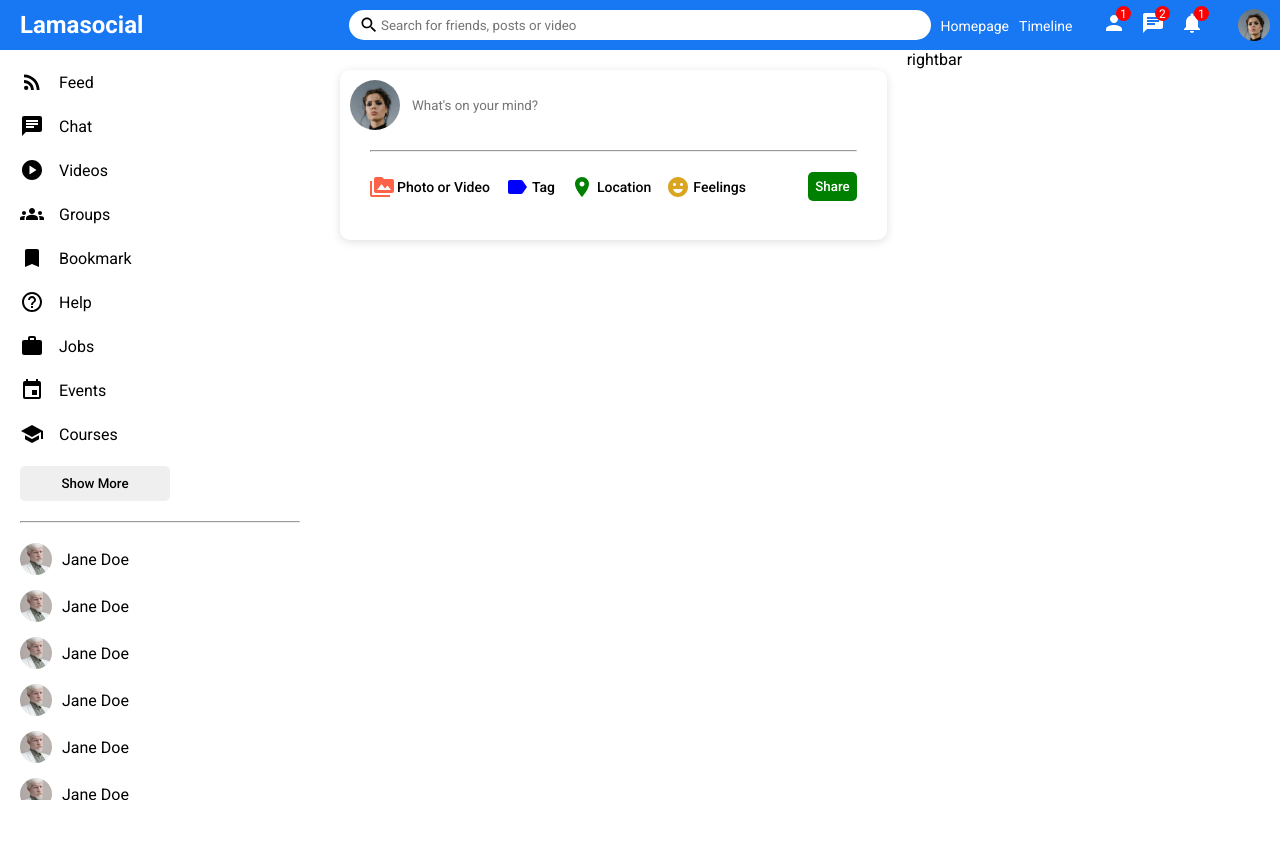
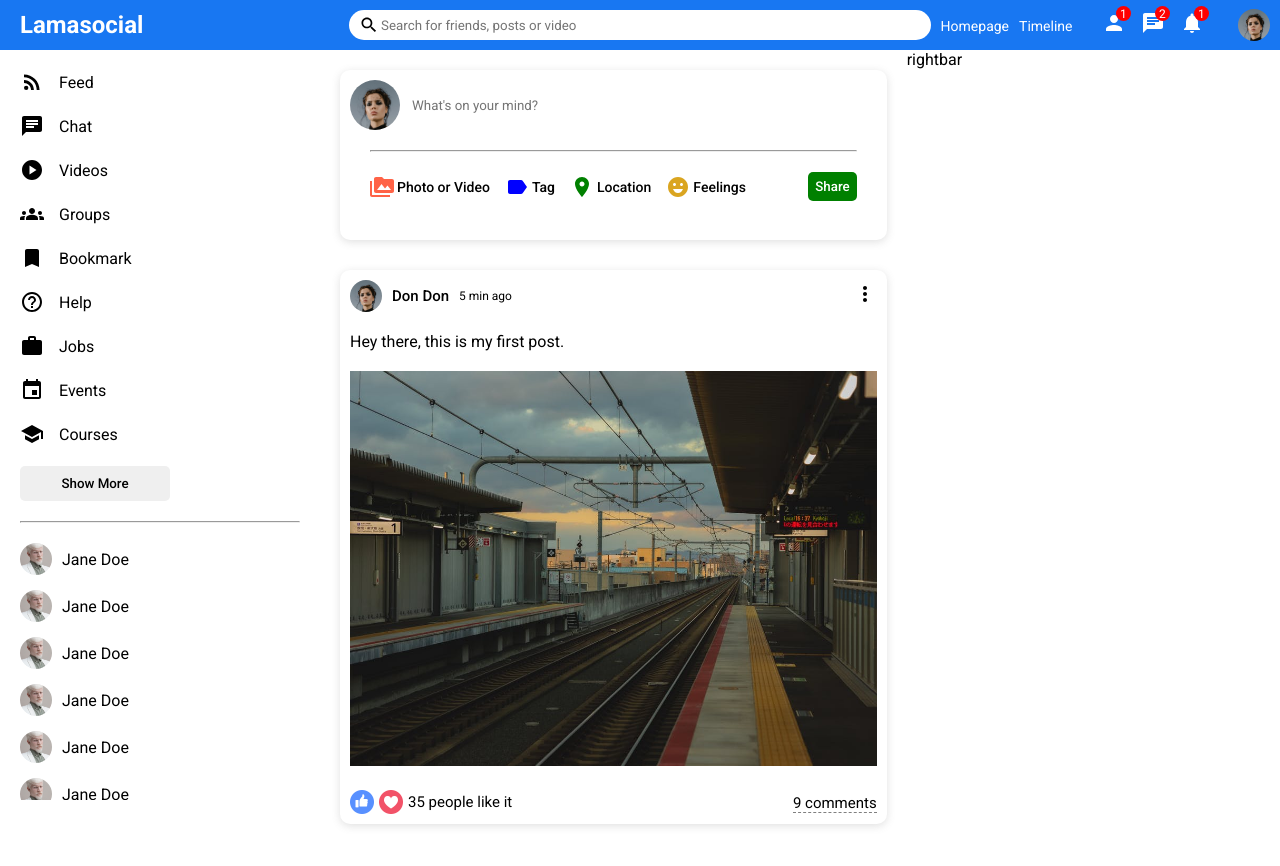
Before and after one commit to RugvedR/Social-app, a React (Create React App) app: page / in a window 1280 px wide. Shown: the top 866 px of the page. Before the commit the page ends 800 px from the top, so only its background shows below. Built offline with nearby package versions, Linux system fonts and the light colour scheme.

Commit message:
post component added

```diff
--- a/src/components/feed/Feed.js
+++ b/src/components/feed/Feed.js
@@ -1,4 +1,5 @@
 import React from 'react'
+import Post from '../post/Post';
 import Share from '../share/Share';
 import './feed.css';
 
@@ -7,6 +8,7 @@
     <div className='feed'>
         <div className="feedWrapper">
           <Share/>
+          <Post/>
         </div>
     </div>
   )
--- /dev/null
+++ b/src/components/post/Post.js
@@ -0,0 +1,36 @@
+import React from 'react'
+import './post.css'
+import { MoreVert } from '@mui/icons-material'
+
+export default function Post() {
+  return (
+    <div className='post'>
+        <div className="postWrapper">
+            <div className="postTop">
+              <div className="postTopLeft">
+                <img src="/assets/person/1.jpeg" alt="" className="postProfileImg" />
+                <span className="postUsername">Don Don</span>
+                <span className="postDate">5 min ago</span>
+              </div>
+              <div className="postTopRight">
+                <MoreVert/>
+              </div>
+            </div>
+            <div className="postCenter">
+              <span className="postText">Hey there, this is my first post.</span>
+              <img src="/assets/post/1.jpeg" alt="" className="postImg" />
+            </div>
+            <div className="postBottom">
+              <div className="postBottomLeft">
+                <img src="assets/like.png" alt="" className="likeIcon" />
+                <img src="assets/heart.png" alt="" className="likeIcon" />
+                <span className="postLikeCounter">35 people like it</span>
+              </div>
+              <div className="postBottomRight">
+                <span className="postCommentText">9 comments</span>
+              </div>
+            </div>
+        </div>
+    </div>
+  )
+}
--- /dev/null
+++ b/src/components/post/post.css
@@ -0,0 +1,79 @@
+.post{
+    width: 100%;
+    border-radius: 10px;
+    box-shadow: rgba(99, 99, 99, 0.2) 0px 2px 8px 0px;
+    margin: 30px 0;
+}
+
+.postWrapper{
+    padding: 10px;
+}
+
+.postTop{
+    display: flex;
+    align-items: center;
+    justify-content: space-between;
+}
+
+.postTopLeft{
+    display: flex;
+    align-items: center;
+
+}
+
+.postProfileImg{
+    width: 32px;
+    height: 32px;
+    border-radius: 50%;
+    object-fit: cover;
+}
+
+.postUsername{
+    font-size: 15px;
+    font-weight: 500;
+    margin: 0 10px;
+}
+
+.postDate{
+    font-size: 12px;
+
+}
+
+.postCenter{
+    margin: 20px 0;
+}
+
+.postImg{
+    margin-top: 20px;
+    width: 100%;
+    max-height: 500px;
+    object-fit: contain;
+}
+
+.postBottom{
+    display: flex;
+    align-items: center;
+    justify-content: space-between;
+}
+
+.postBottomLeft{
+    display: flex;
+    align-items: center;
+}
+
+.likeIcon{
+    width: 24px;
+    height: 24px;
+    margin-right: 5px;
+    cursor: pointer;
+}
+
+.postLikeCounter{
+    font-size: 15px;
+}
+
+.postCommentText{
+    cursor: pointer;
+    border-bottom: 1px dashed gray;
+    font-size: 15px;
+}
```
